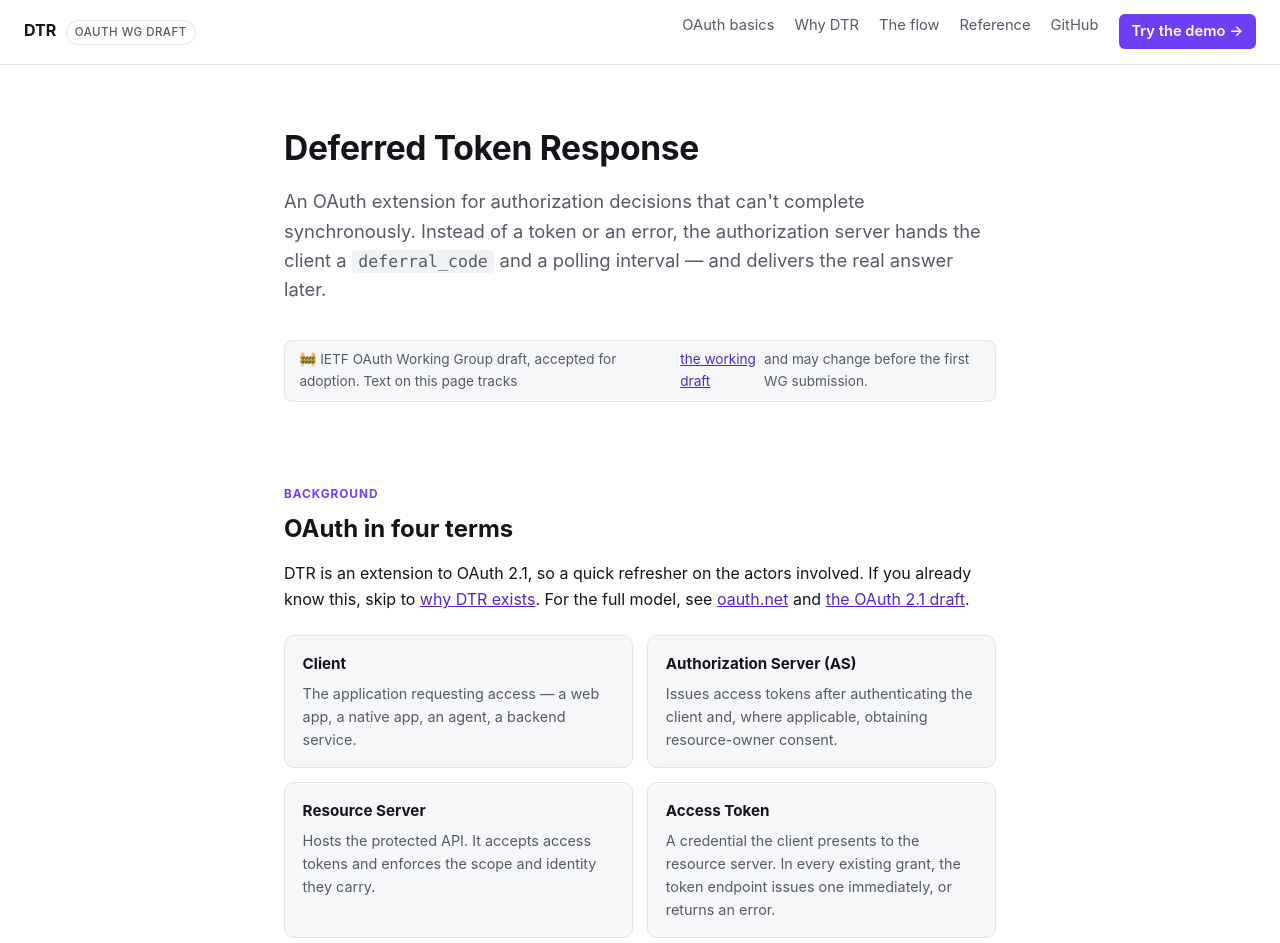
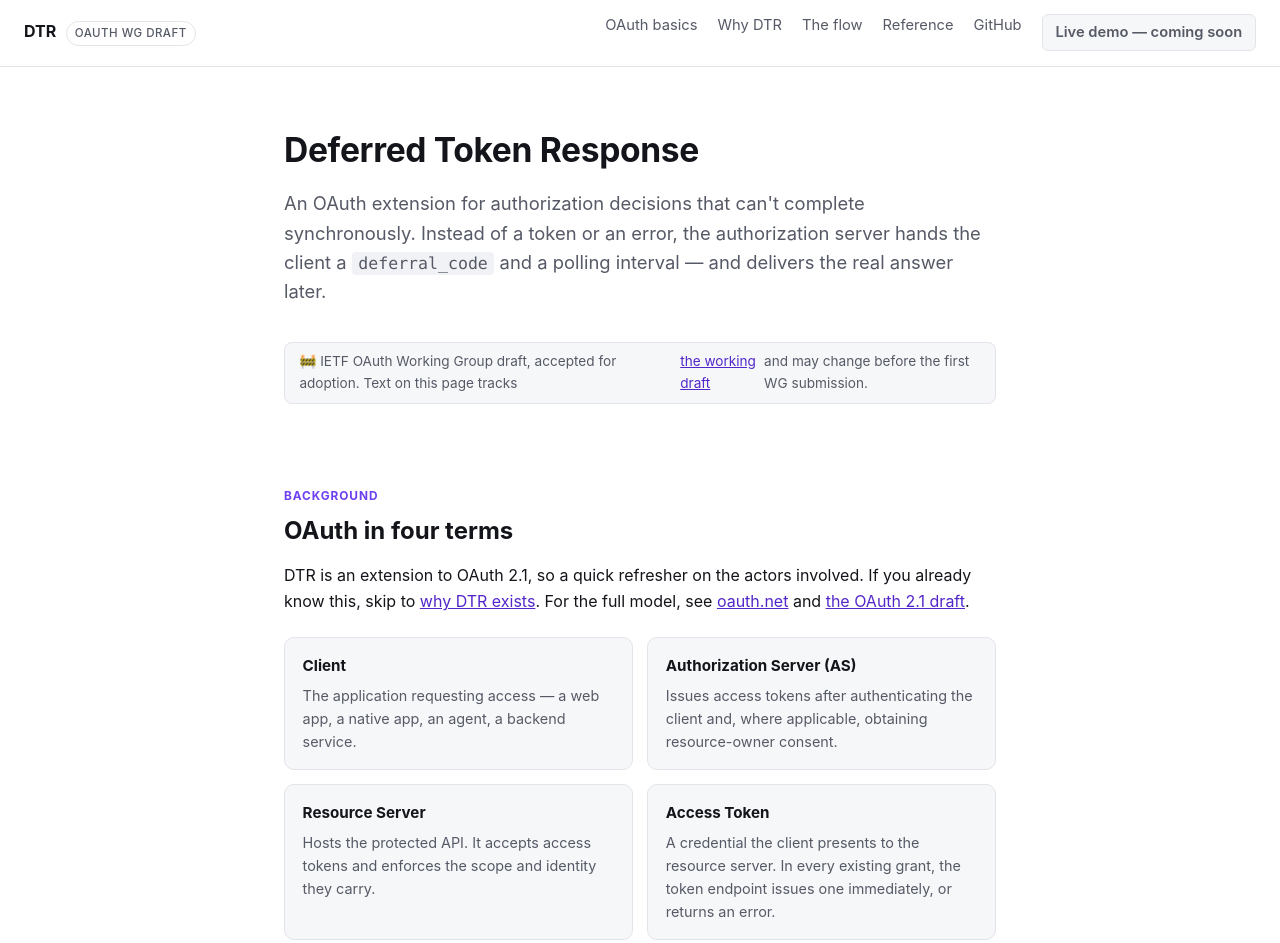
Before and after one commit to maxwellgerber/deferred-token-demo, a website: page site/public/index.html in a window 1280 px wide. Shown: the top 943 px of the page. Drawn offline with Linux system fonts and the light colour scheme.

Commit message:
Fix dead demo CTA and self-addressed TODO note on the live page
The header/footer demo links pointed at a subdomain that doesn't exist
yet; replaced with a disabled "coming soon" state. The
interaction_pending callout carried an internal note-to-self instead
of reader-facing provenance.

```diff
--- a/site/public/index.html
+++ b/site/public/index.html
@@ -101,6 +101,15 @@
     padding: .35rem .8rem;
     border-radius: 6px;
     font-weight: 600;
+  }
+  nav.top-links span.cta-soon {
+    color: var(--text-dim);
+    background: var(--bg-raised);
+    border: 1px solid var(--border);
+    padding: .35rem .8rem;
+    border-radius: 6px;
+    font-weight: 600;
+    cursor: default;
   }
 
   main { max-width: 760px; margin: 0 auto; padding: 0 1.5rem 5rem; }
@@ -262,7 +271,7 @@
     <a href="#flow">The flow</a>
     <a href="#reference">Reference</a>
     <a href="https://github.com/maxwellgerber/deferred-token-response">GitHub</a>
-    <a class="cta" href="https://demo.deferred-token-response.dev">Try the demo →</a>
+    <span class="cta-soon" title="Interactive sandbox in progress">Live demo — coming soon</span>
   </nav>
 </header>
 
@@ -507,7 +516,7 @@ grant_type=urn:ietf:params:oauth:grant-type:deferred
             <span>
               The interaction has been started (the user has reached <code>interaction_uri</code>,
               or the server-side process has begun) but hasn't finished yet. Keep polling.
-              <span class="approved-note">From an approved, not-yet-merged PR (#68) — worth confirming before it ships on this site.</span>
+              <span class="approved-note">Proposed in <a href="https://github.com/maxwellgerber/deferred-token-response/pull/68">PR #68</a>, approved, pending merge.</span>
             </span>
           </li>
           <li>
@@ -573,7 +582,7 @@ Cache-Control: no-store
     </div>
     <div>
       <a href="https://github.com/maxwellgerber/deferred-token-response">Draft source</a> ·
-      <a href="https://demo.deferred-token-response.dev">Sandbox demo</a>
+      Sandbox demo coming soon
     </div>
   </div>
 </footer>
```
